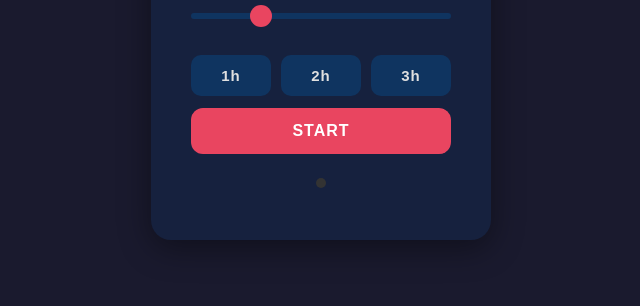
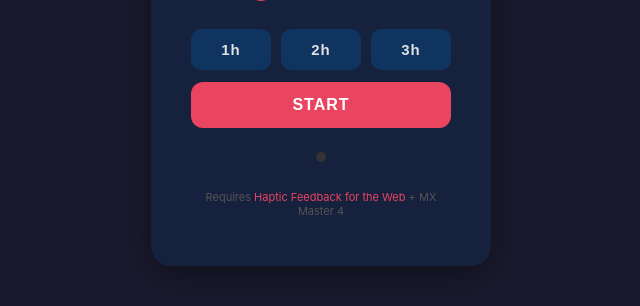
Before and after one commit to iakov-gan/haptic-pulse, a plain HTML site: page index.html in a window 1280 px wide. Shown: the part 392-698 px from the top of the page, without its empty margins (319-959 px from the left). Drawn offline with Linux system fonts and the light colour scheme.

Commit message:
Add requirements, credits and footer link to haptics.jmw.nz
Co-authored-by: Copilot <223556219+Copilot@users.noreply.github.com>

```diff
--- a/index.html
+++ b/index.html
@@ -97,6 +97,9 @@
     transition: background .05s;
   }
   .dot.on { background: #e94560; box-shadow: 0 0 12px #e94560; }
+  .footer { margin-top: 24px; font-size: 11px; color: #555; }
+  .footer a { color: #e94560; text-decoration: none; }
+  .footer a:hover { text-decoration: underline; }
 </style>
 </head>
 <body>
@@ -114,6 +117,9 @@
   </div>
   <button class="btn btn-start" id="toggleBtn" onclick="toggle()">START</button>
   <div class="dot" id="dot"></div>
+  <div class="footer">
+    Requires <a href="https://haptics.jmw.nz/">Haptic Feedback for the Web</a> + MX Master 4
+  </div>
 </div>
 <script>
 const URI = 'https://local.jmw.nz:41443/haptic/subtle_collision';
```
Also changed, not shown: 1 other file.
